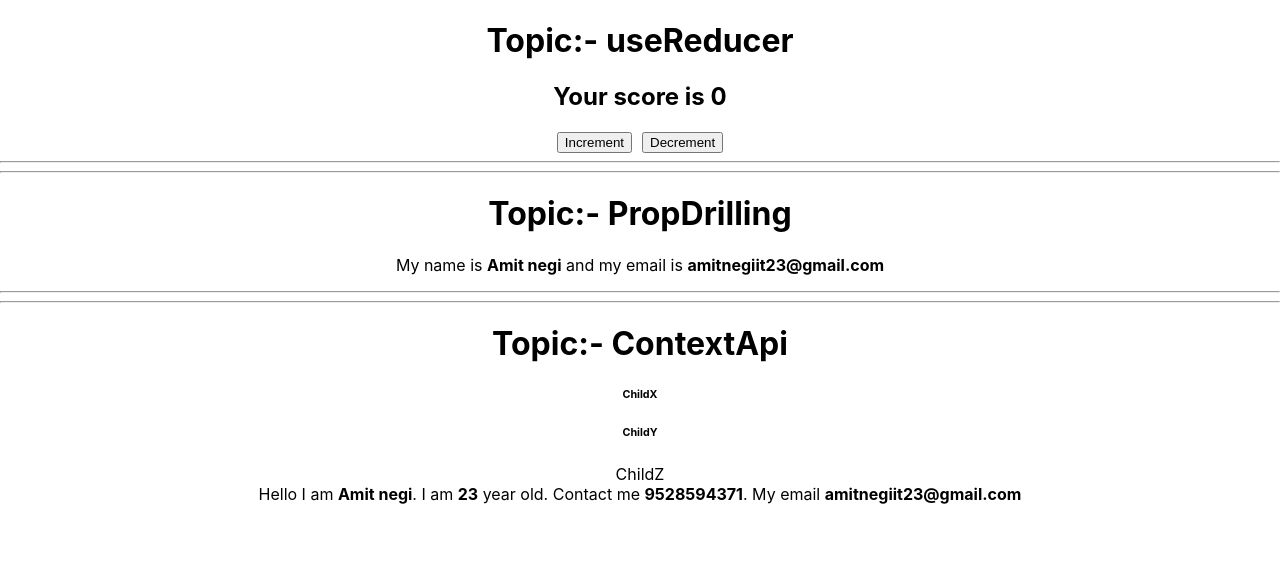
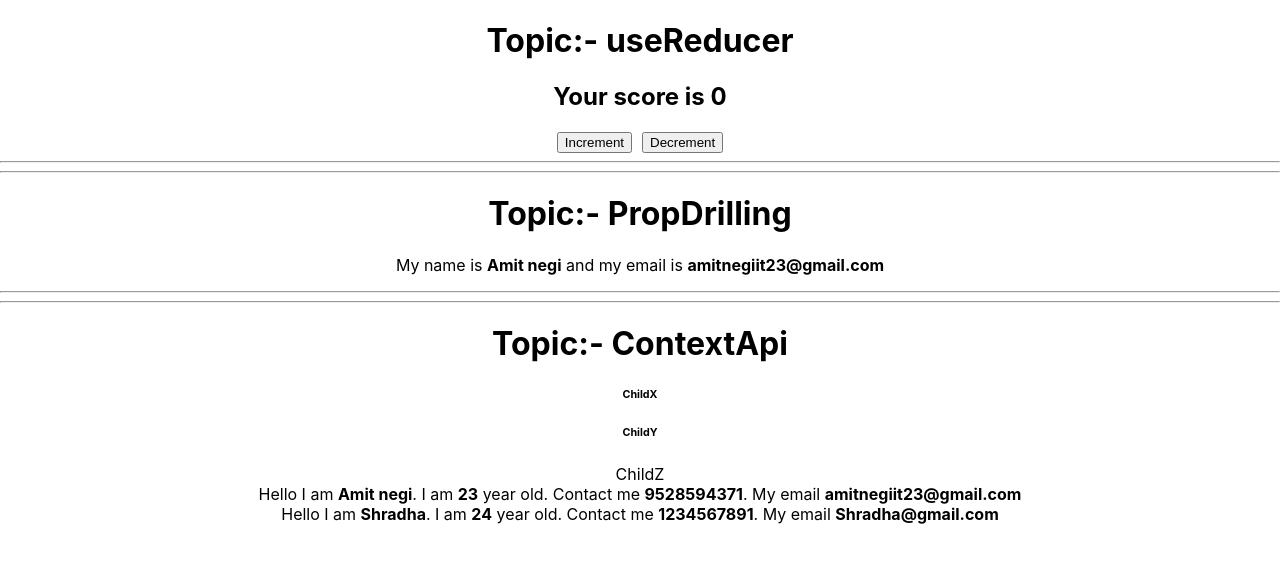
Before and after one commit to amit-negi-23/Learning-Hooks, a React (Create React App) app: page / in a window 1280 px wide. Shown: the top 562 px of the page. Built offline with nearby package versions, Linux system fonts and the light colour scheme.

Commit message:
contextApi with 2 consumer

```diff
--- a/src/childZ.js
+++ b/src/childZ.js
@@ -1,5 +1,5 @@
 import React from 'react'
-import { StudentContext } from './contextApi'
+import { FacultyContext, StudentContext } from './contextApi'
 export default function ChildZ() {
     return (
         <div>
@@ -8,8 +8,18 @@ export default function ChildZ() {
                 {
                     (student) => {
                         return (
-
-                            <div>Hello I am <b>{student.name}</b>. I am <b>{student.age}</b> year old. Contact me <b>{student.phone}</b>. My email <b>{student.email}</b></div>
+                            <>
+                                <div>Hello I am <b>{student.name}</b>. I am <b>{student.age}</b> year old. Contact me <b>{student.phone}</b>. My email <b>{student.email}</b></div>
+                                <FacultyContext.Consumer>
+                                    {
+                                        (faculty) => {
+                                            return (
+                                                <div>Hello I am <b>{faculty.name}</b>. I am <b>{faculty.age}</b> year old. Contact me <b>{faculty.phone}</b>. My email <b>{faculty.email}</b></div>
+                                        )
+                                        }
+                                    }
+                                </FacultyContext.Consumer>
+                            </>
                         )
                     }
                 }
--- a/src/contextApi.js
+++ b/src/contextApi.js
@@ -3,6 +3,7 @@ import { createContext } from 'react'
 import ChildX from './childX'
 
 const StudentContext = createContext()
+const FacultyContext = createContext()
 export default function ContextApi() {
     const student = {
         name: "Amit negi",
@@ -10,14 +11,22 @@ export default function ContextApi() {
         phone: 9528594371,
         age: 23
     }
+    const faculty = {
+        name: "Shradha",
+        email: "Shradha@gmail.com",
+        phone: 1234567891,
+        age: 24
+    }
     return (
         <StudentContext.Provider value={student}>
-            <div>
-                <h1>Topic:- ContextApi</h1>
-                <ChildX />
-            </div>
+            <FacultyContext.Provider value={faculty}>
+                <div>
+                    <h1>Topic:- ContextApi</h1>
+                    <ChildX />
+                </div>
+            </FacultyContext.Provider>
         </StudentContext.Provider>
     )
 }
 
-export {StudentContext};
+export { StudentContext, FacultyContext };
```
